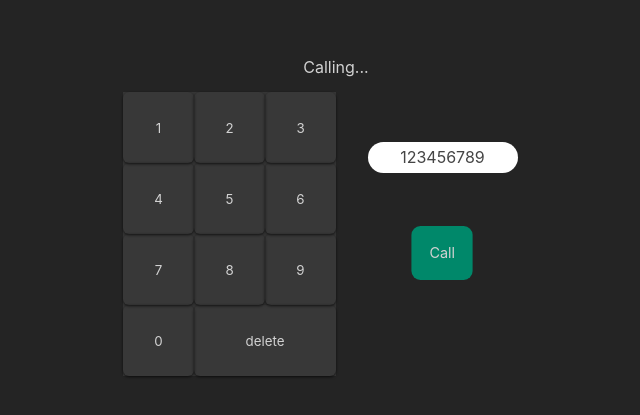
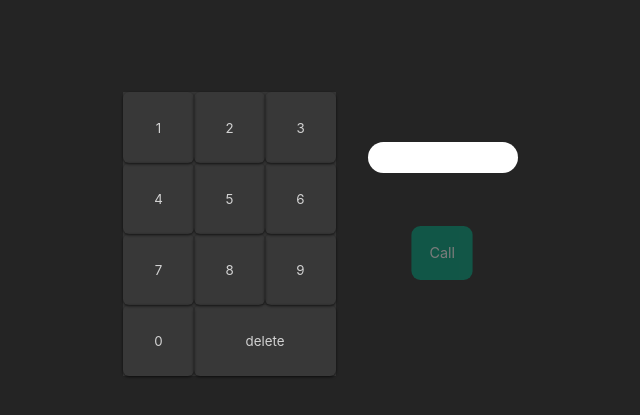
Before and after one commit to pauIbanez/W4CH3-pau-ibanez-phone, a React (Create React App) app: page / in a window 1280 px wide. Shown: the part 191-606 px from the top of the page, without its empty margins (304-944 px from the left). Built offline with nearby package versions, Linux system fonts and the light colour scheme.

Commit message:
Made info rely on calling from context

```diff
--- a/src/components/GlobalContextProvider/GlobalContextProvider.js
+++ b/src/components/GlobalContextProvider/GlobalContextProvider.js
@@ -4,7 +4,7 @@ import globalContext from "../../contexts/globalContext";
 const GlobalContextProvider = ({ children }) => {
   const contextValue = {};
 
-  const [number, setNumber] = useState(123456789);
+  const [number, setNumber] = useState("");
   const [callAvailable, setCallAvailable] = useState(false);
   const [calling, setCalling] = useState(false);
 
--- a/src/components/Info/Info.js
+++ b/src/components/Info/Info.js
@@ -1,6 +1,11 @@
-const Info = ({ display, deactivatedClass }) => {
+import { useContext } from "react";
+import globalContext from "../../contexts/globalContext";
+
+const Info = ({ deactivatedClass }) => {
+  const { calling } = useContext(globalContext);
+
   return (
-    <span className={`message${display ? "" : ` ${deactivatedClass}`}`}>
+    <span className={`message${calling ? "" : ` ${deactivatedClass}`}`}>
       Calling...
     </span>
   );
```
